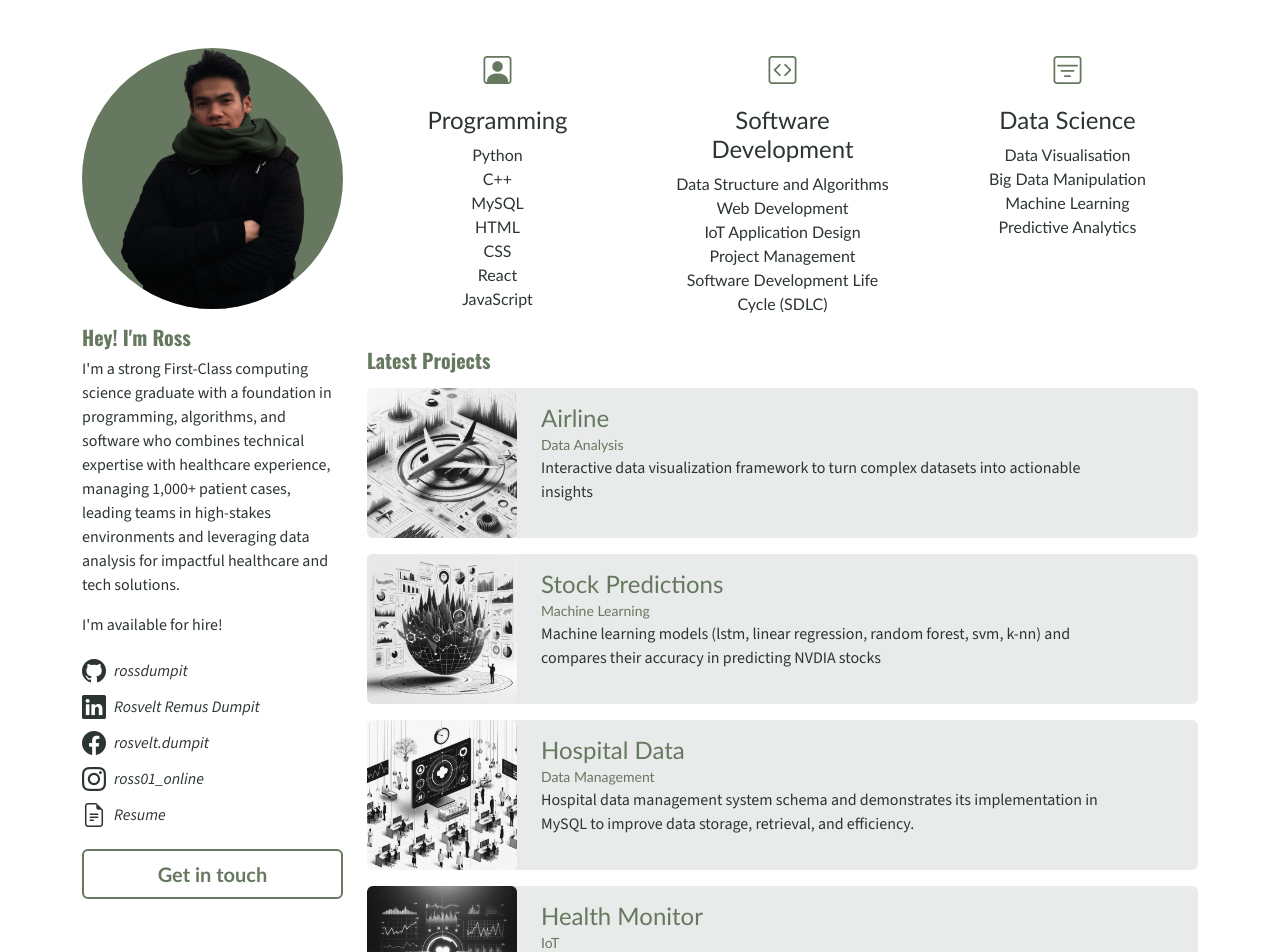
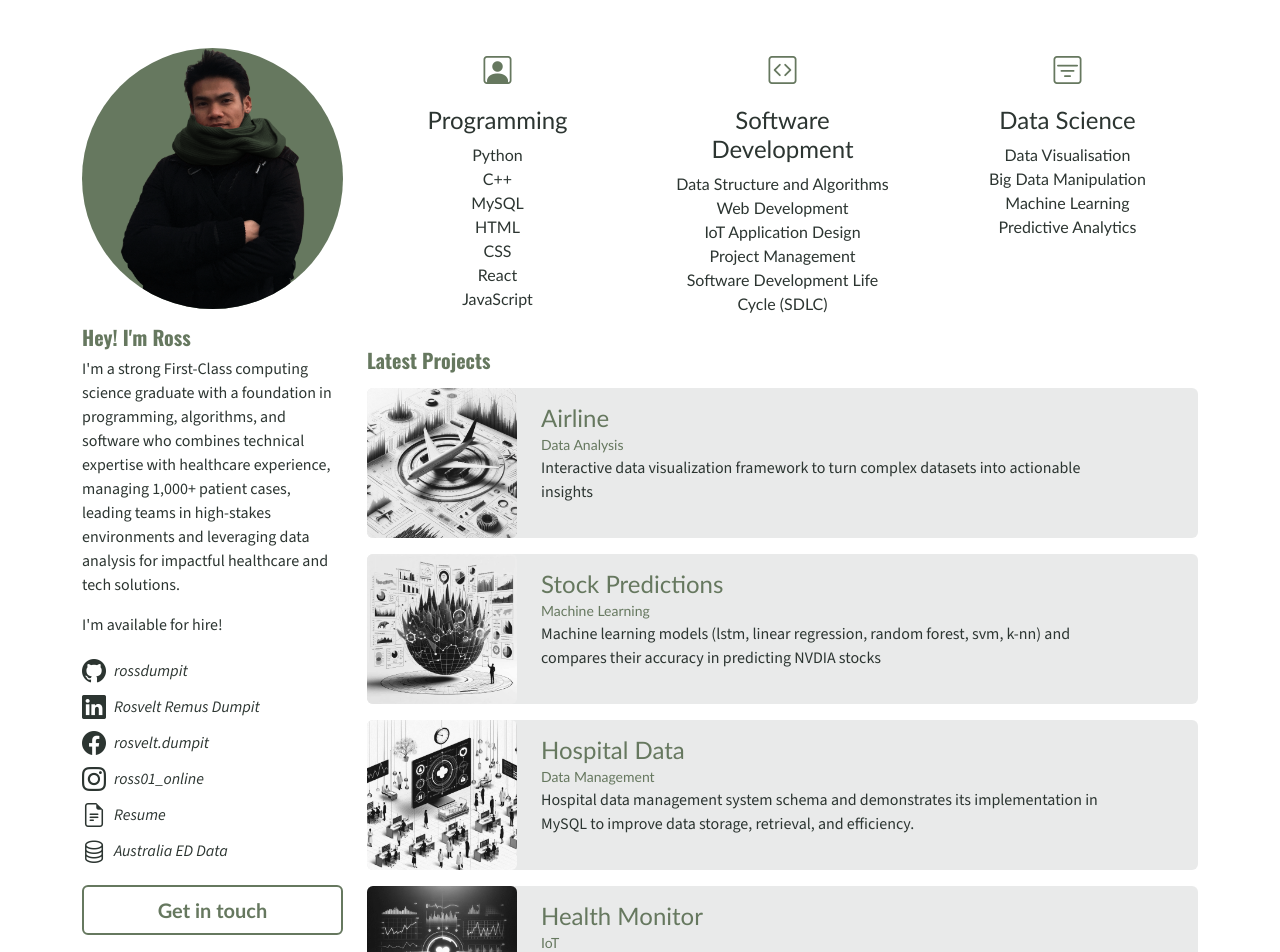
Before and after one commit to rossdumpit/my-portfolio, a React (Create React App) app: page / in a window 1280 px wide. Shown: the top 952 px of the page. Built offline with nearby package versions, Linux system fonts and the light colour scheme; a web font is replaced by a local one.

Commit message:
added ozmap link bottom of resume

```diff
--- a/src/components/LinksList/index.js
+++ b/src/components/LinksList/index.js
@@ -17,6 +17,7 @@ const LinksList = ()=>{
         <ListItem icon='facebook' label='rosvelt.dumpit' href='https://www.facebook.com/rosvelt.dumpit/'/>
         <ListItem icon='instagram' label='ross01_online' href='https://www.instagram.com/ross01_online/'/>
         <ListItem icon='file-earmark-text' label='Resume' href={CV}/>
+        <ListItem icon="database" label="Australia ED Data" href="https://rossdumpit.github.io/ozmap/front.html"/>
     </ul>
     )
 }
```
